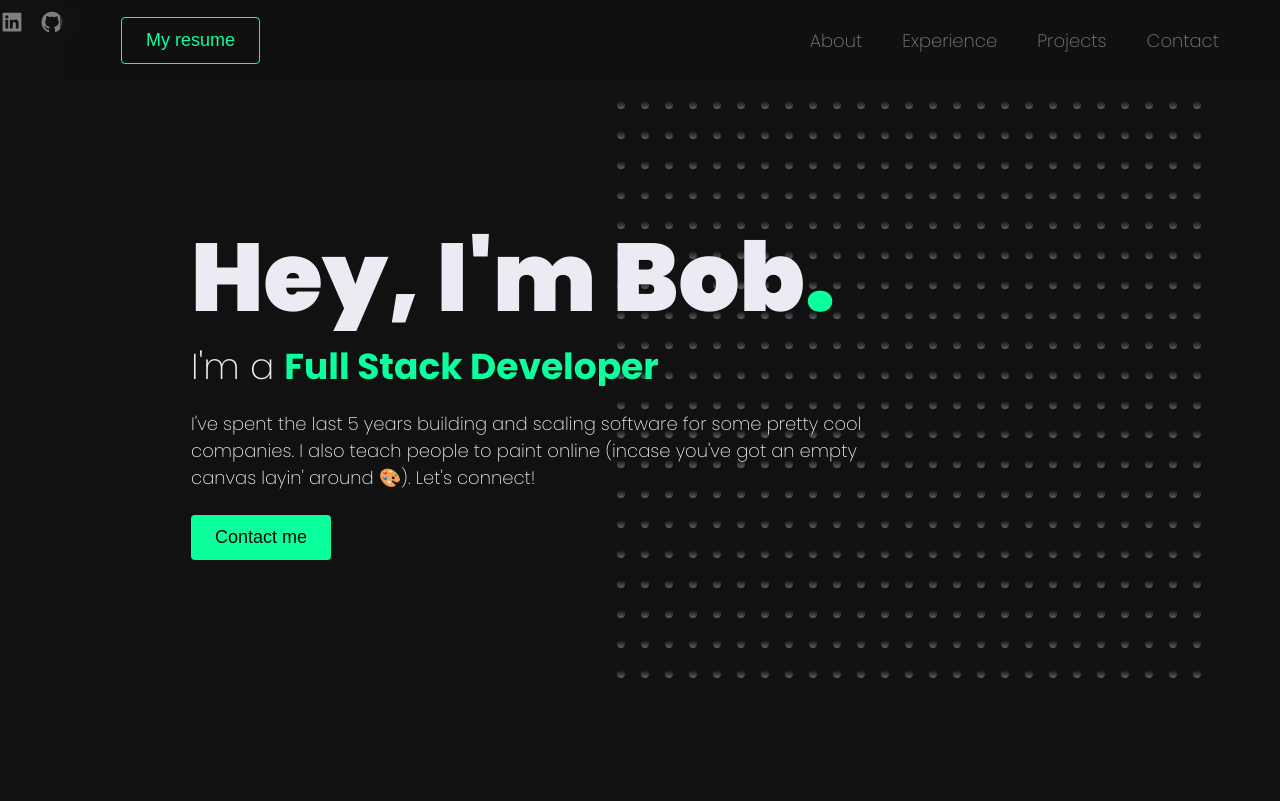
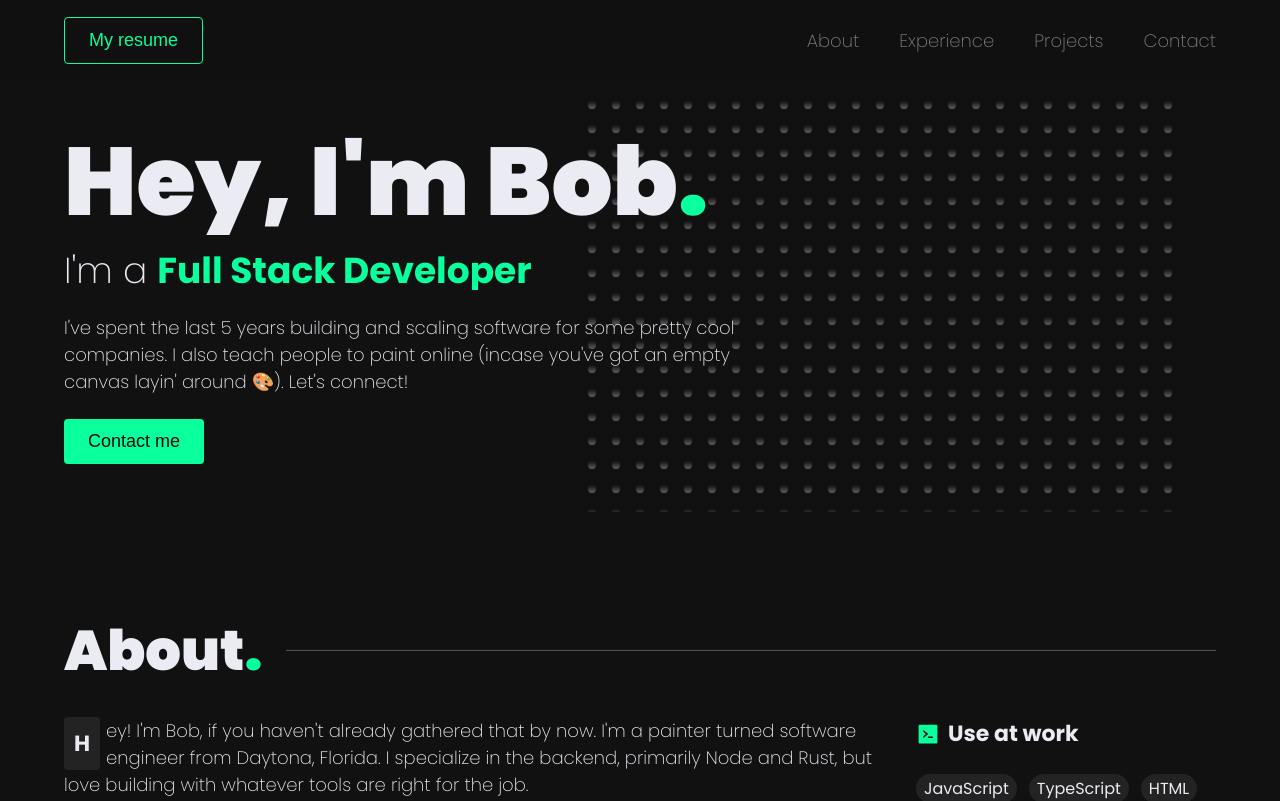
Before and after one commit to akindoju/akindoju, a Next.js app: page / in a window 1280 px wide. Shown: the top 801 px of the page. Built offline with nearby package versions, Linux system fonts and the light colour scheme.

Commit message:
Fixed section wrapper

```diff
--- a/components/home/Home.tsx
+++ b/components/home/Home.tsx
@@ -10,9 +10,6 @@ import { Contact } from "./contact/Contact";
 
 export const Home = () => {
   return (
-    <>
-      <div className={styles.home}>
-        <SideBar />
     <main>
       <Heading />
       <Hero />
@@ -28,7 +25,5 @@ export const Home = () => {
         }}
       />
     </main>
-      </div>
-    </>
   );
 };
--- a/components/home/home.module.scss
+++ b/components/home/home.module.scss
@@ -1,4 +1,4 @@
-.home {
-  display: grid;
-  grid-template-columns: 60px 1fr;
-}
+// .home {
+//   display: grid;
+//   grid-template-columns: 60px 1fr;
+// }
--- a/styles/globals.css
+++ b/styles/globals.css
@@ -48,17 +48,13 @@ a {
 .section-wrapper {
   position: relative;
   z-index: 10;
-  max-width: 1150px;
-  margin: auto;
-  padding: 9.6rem;
+  max-width: 1440px;
+  width: 90%;
+  margin-inline: auto;
   overflow: hidden;
 }
 
-@media (max-width: 768px) {
-  .section-wrapper {
-    padding: 7.2rem 2.4rem;
-  }
-}
+
 
 .chip {
   font-size: var(--text-xs);
```
Lines whose indentation alone changed are shown as unchanged.
